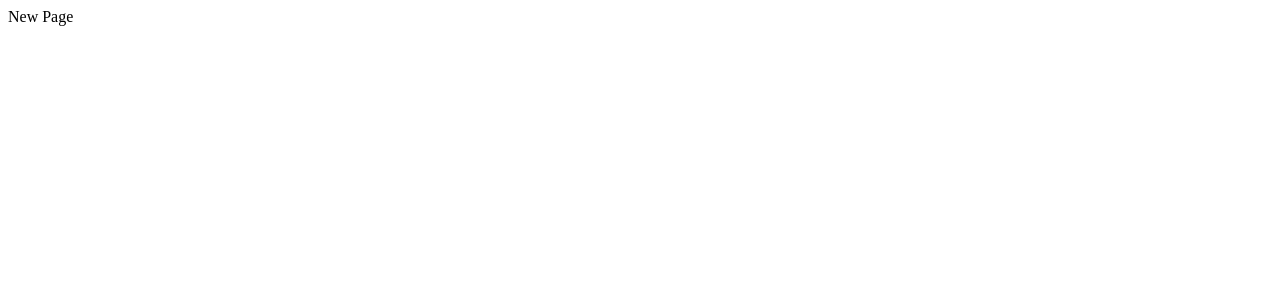
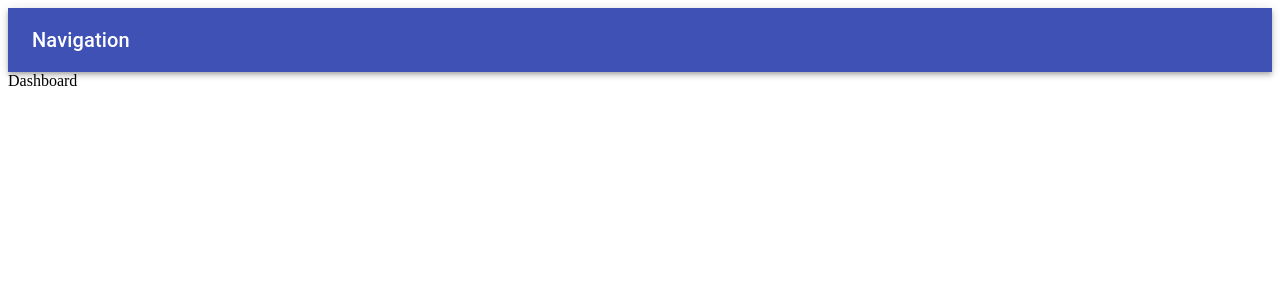
Before and after one commit to brianlpham21/marvel-search-2020, a React (Create React App) app: page / in a window 1280 px wide. Shown: the top 300 px of the page. Built offline with nearby package versions, Linux system fonts and the light colour scheme.

Commit message:
added major components

```diff
--- a/src/components/App.js
+++ b/src/components/App.js
@@ -1,13 +1,21 @@
 import React from 'react';
+import { BrowserRouter as Router, Switch, Route } from 'react-router-dom';
+import Navigation from './navigation';
+import Dashboard from './dashboard';
+import About from './about';
 
 class App extends React.PureComponent {
   render() {
     return (
-      <div className="App">
-        <header className="App-header">
-          New Page
-        </header>
-      </div>
+      <Router>
+        <React.Fragment>
+          <Navigation />
+          <Switch>
+            <Route exact path="/" component={Dashboard} />
+            <Route exact path="/about" component={About} />
+          </Switch>
+        </React.Fragment>
+      </Router>
     )
   }
 }
--- /dev/null
+++ b/src/components/about/index.js
@@ -0,0 +1,13 @@
+import React from 'react';
+
+class About extends React.PureComponent {
+  render() {
+    return (
+      <div>
+        About
+      </div>
+    )
+  }
+}
+
+export default About;
--- /dev/null
+++ b/src/components/dashboard/index.js
@@ -0,0 +1,13 @@
+import React from 'react';
+
+class Dashboard extends React.PureComponent {
+  render() {
+    return (
+      <div>
+        Dashboard
+      </div>
+    )
+  }
+}
+
+export default Dashboard;
--- /dev/null
+++ b/src/components/navigation/index.js
@@ -0,0 +1,19 @@
+import React from 'react';
+import { AppBar, Toolbar, Typography } from '@material-ui/core';
+
+class Navigation extends React.PureComponent {
+  render() {
+    console.log(this.props);
+    return (
+      <AppBar position="static">
+        <Toolbar>
+          <Typography variant="h6">
+            Navigation
+          </Typography>
+        </Toolbar>
+      </AppBar>
+    )
+  }
+}
+
+export default Navigation;
```
Also changed, not shown: package.json (+6 -1 lines), src/store.js (added, +13 -0 lines), 1 other file (tests, documents, lock files or other folders).
